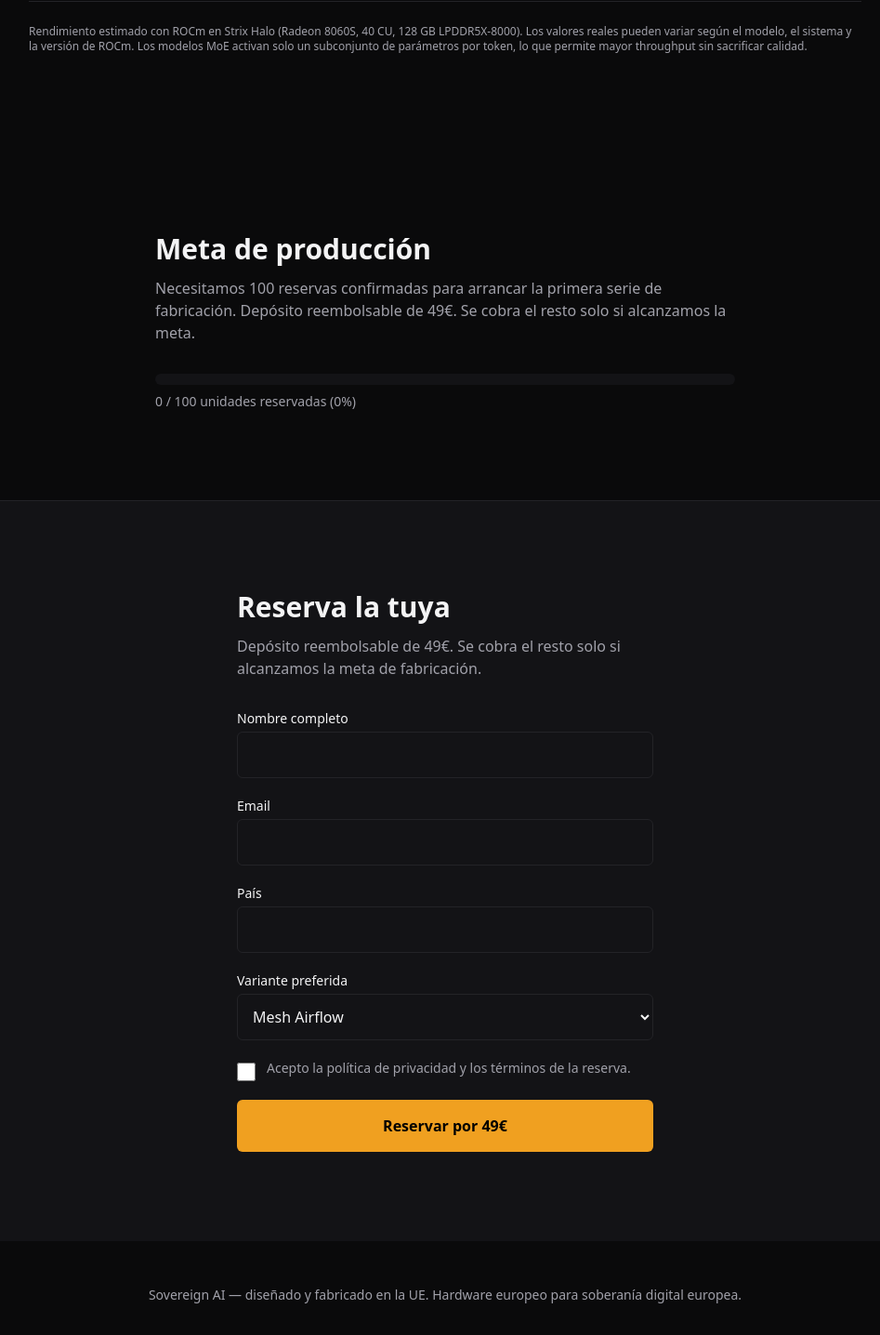
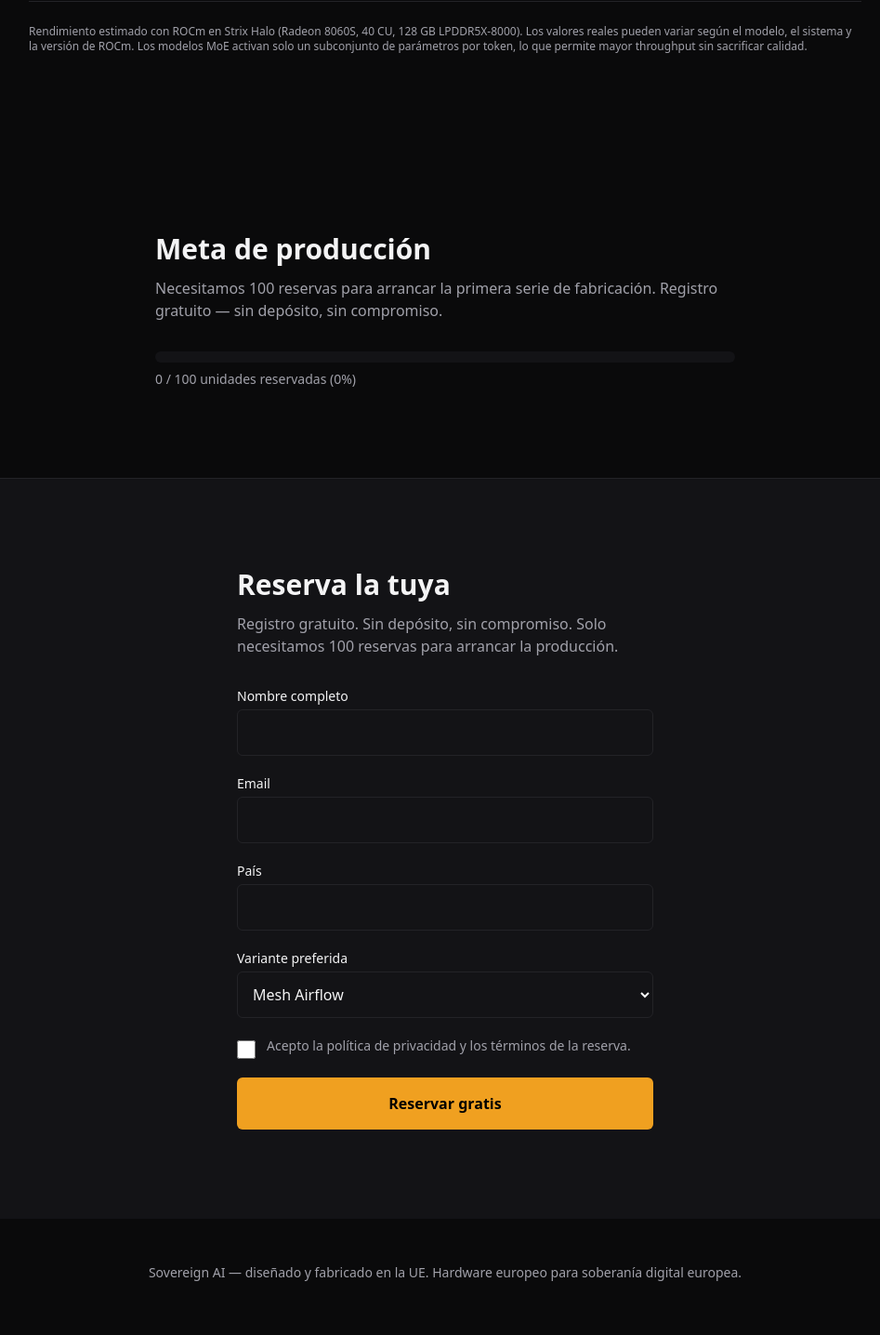
Before and after one commit to PovedaAqui/sovereign-ai-landing, a Next.js app: page / in a window 1280 px wide. Shown: the part 3273-4709 px from the top of the page at 93% size, without its empty margins (161-1108 px from the left). Built offline with nearby package versions, Linux system fonts and the light colour scheme.

Commit message:
Make reservation free — remove all €49 deposit references
- Progress section: 'Registro gratuito — sin depósito, sin compromiso'
- Form: 'Registro gratuito. Sin depósito, sin compromiso.'
- Button: 'Reservar gratis' instead of 'Reservar por €49'

```diff
--- a/src/app/page.tsx
+++ b/src/app/page.tsx
@@ -225,9 +225,8 @@ export default function Home() {
           Meta de producción
         </h2>
         <p className="mt-3 text-[var(--color-text-muted)]">
-          Necesitamos {GOAL_UNITS} reservas confirmadas para arrancar la
-          primera serie de fabricación. Depósito reembolsable de 49&euro;. Se
-          cobra el resto solo si alcanzamos la meta.
+          Necesitamos {GOAL_UNITS} reservas para arrancar la primera serie de
+          fabricación. Registro gratuito — sin dep&oacute;sito, sin compromiso.
         </p>
 
         <div className="mt-8">
@@ -257,8 +256,8 @@ export default function Home() {
         <div className="mx-auto max-w-md">
           <h2 className="text-2xl font-bold sm:text-3xl">Reserva la tuya</h2>
           <p className="mt-3 text-[var(--color-text-muted)]">
-            Depósito reembolsable de 49&euro;. Se cobra el resto solo si
-            alcanzamos la meta de fabricación.
+            Registro gratuito. Sin dep&oacute;sito, sin compromiso. Solo
+            necesitamos {GOAL_UNITS} reservas para arrancar la producci&oacute;n.
           </p>
 
           <form action="/api/reserve" method="POST" className="mt-8 space-y-5">
@@ -344,7 +343,7 @@ export default function Home() {
               type="submit"
               className="w-full rounded-md bg-[var(--color-accent)] px-6 py-4 text-base font-semibold text-black transition hover:opacity-90"
             >
-              Reservar por 49&euro;
+              Reservar gratis
             </button>
           </form>
         </div>
```
